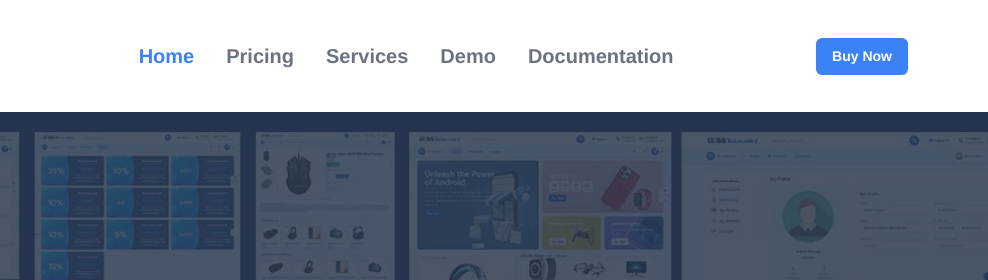
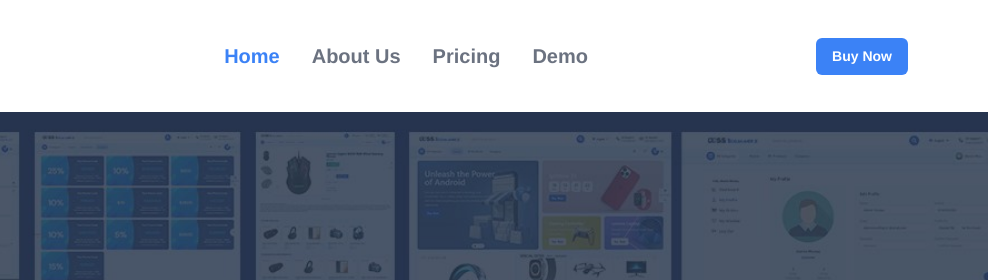
Before and after one commit to alaminmustaq/ddss-ecommerz, a website built with Vite: page index.html in a window 1280 px wide. Shown: the top 280 px of the page, 292-1280 px from the left. Built offline with nearby package versions, Linux system fonts and the light colour scheme; files whose address does not match are found by name.

Commit message:
info added

```diff
--- a/index.html
+++ b/index.html
@@ -94,10 +94,9 @@
             </div>
               <ul class="z-50 navbar fixed lg:static bg-white min-w-[200px] lg:min-w-[auto] h-full top-0 left-0 -translate-x-full lg:translate-x-0 space-y-4 lg:space-y-0 px-4 py-2 lg:flex items-center gap-8 text-xl font-semibold text-gray-500 transition-transform duration-300">
                 <li><a href="#" class="text-blue-500 hover:text-blue-500">Home</a></li>
+                <li><a href="#about" class="hover:text-blue-500">About Us</a></li>
                 <li><a href="#price" class="hover:text-blue-500">Pricing</a></li>
-                <li><a href="#" class="hover:text-blue-500">Services</a></li>
-                <li><a href="#" class="hover:text-blue-500">Demo</a></li>
-                <li><a href="#" class="hover:text-blue-500">Documentation</a></li>
+                <li><a href="https://ecommerce.datadss.com/" class="hover:text-blue-500">Demo</a></li>
               </ul>
 
             <!-- Button -->
@@ -123,7 +122,7 @@
 
     </section>
     <!-- about us -->
-    <section>
+    <section id="about">
       <div class="2xl:container 2xl:mx-auto">
         <div class="grid grid-cols-12 gap-2 px-4 md:px-20 py-10">
           <div class="col-span-12 md:col-span-6 flex flex-col justify-center space-y-2 order-2 md:order-none">
```
